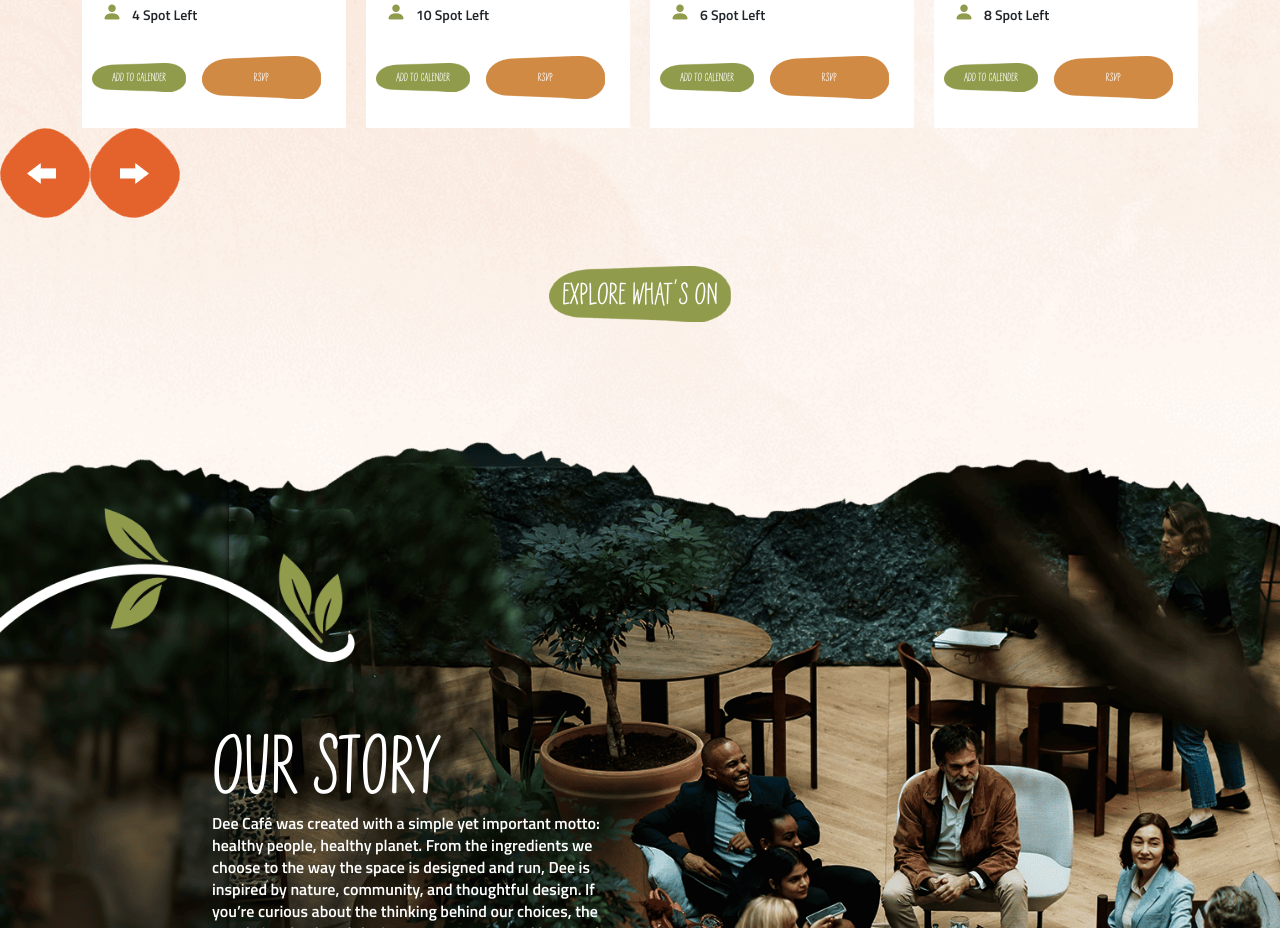
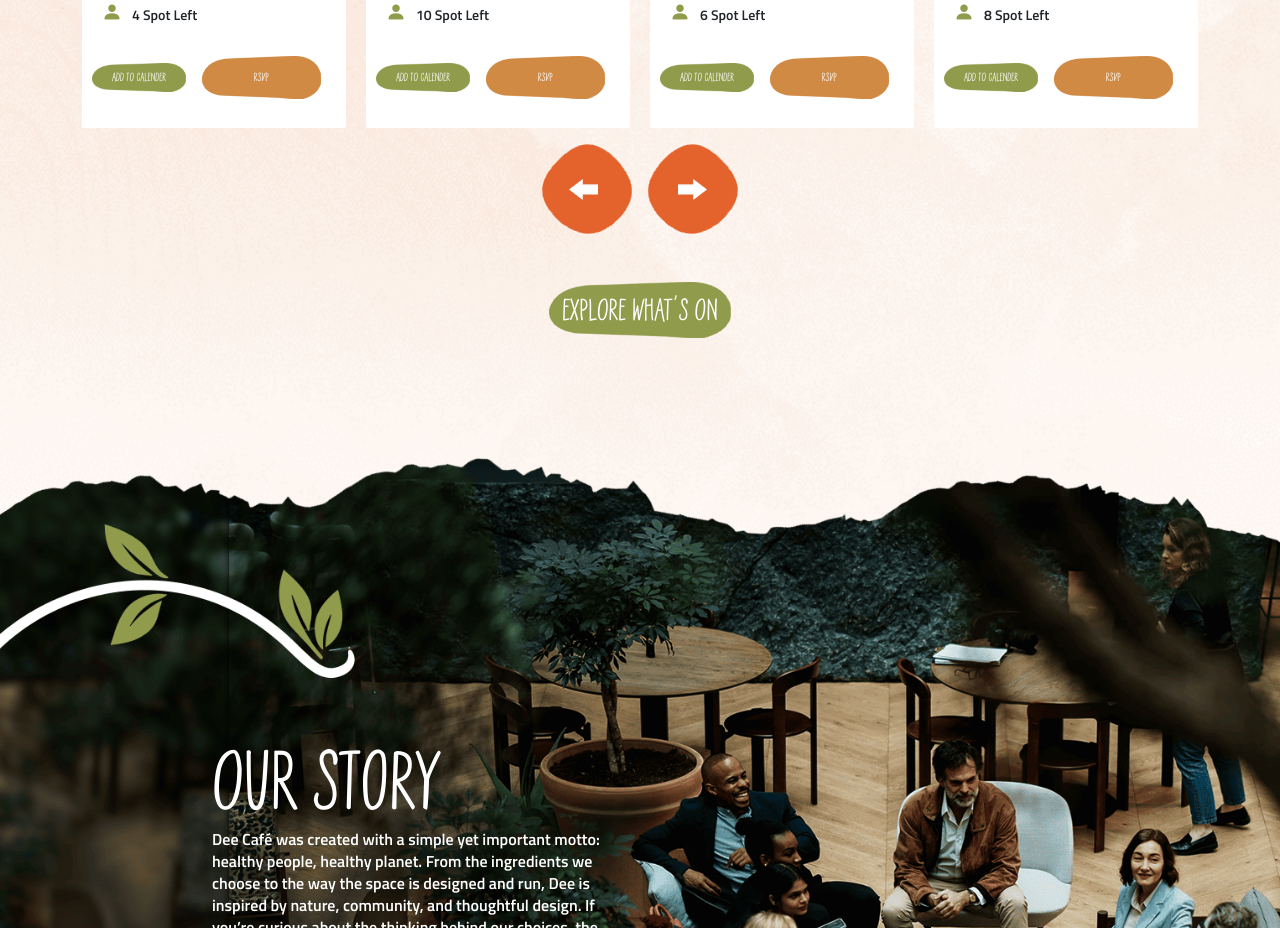
Before and after one commit to hamza-ali313/Coffee-App-Vue.js, a Vue app: page / in a window 1280 px wide. Shown: the part 2400-3328 px from the top of the page. Built offline with nearby package versions, Linux system fonts and the light colour scheme.

Commit message:
correcting the logic of arrow display

```diff
--- a/src/components/layouts/sliderscardsection/WhatsonSlider.vue
+++ b/src/components/layouts/sliderscardsection/WhatsonSlider.vue
@@ -21,7 +21,7 @@
   </div>
 
     <!-- Tabs arrows -->
-    <div class="d-none d-md-block d-flex justify-content-center gap-3">
+    <div class="d-none d-md-flex mt-3 justify-content-center gap-3">
       <div class="nav-btn left" @click="slidePrev"><img :src="prev" /></div>
       <div class="nav-btn right" @click="slideNext"><img :src="nxt" /></div>
     </div>
```
